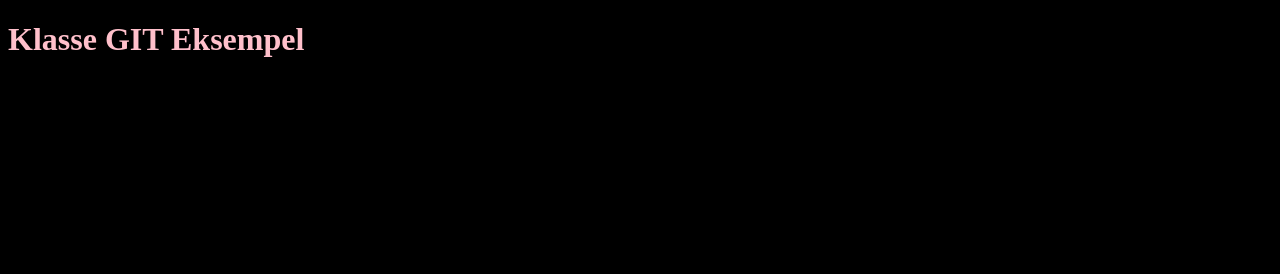
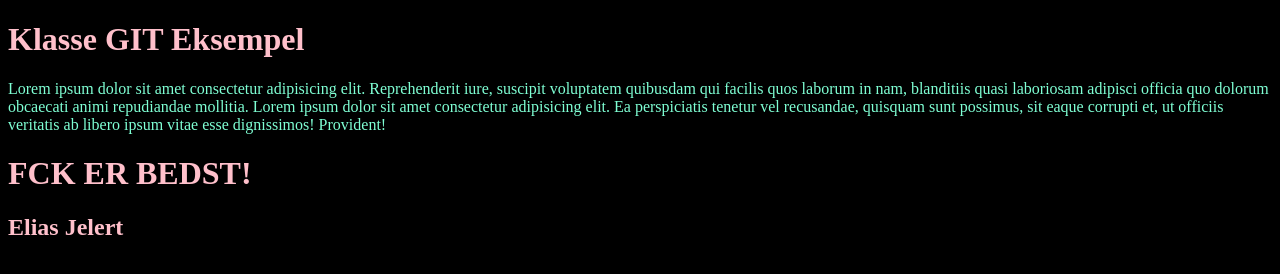
Before and after one commit to Isabella2308/kasse-git-eksempel, a plain HTML site: page index.html in a window 1280 px wide. Drawn offline with Linux system fonts and the light colour scheme.

Commit message:
Mere tekst og ændring i farver

```diff
--- a/index.html
+++ b/index.html
@@ -11,6 +11,19 @@
 <body>
     <h1>Klasse GIT Eksempel</h1>
     <script src="script.js"></script>
+
+    <p> Lorem ipsum dolor sit amet consectetur adipisicing elit. Reprehenderit iure, suscipit voluptatem quibusdam qui
+        facilis quos laborum in nam, blanditiis quasi laboriosam adipisci officia quo dolorum obcaecati animi
+        repudiandae mollitia. Lorem ipsum dolor sit amet consectetur adipisicing elit. Ea perspiciatis tenetur vel
+        recusandae, quisquam sunt possimus, sit eaque corrupti et, ut officiis veritatis ab libero ipsum vitae esse
+        dignissimos! Provident!</p>
+    <h1>FCK ER BEDST!</h1>
+    <h2>Elias Jelert</h2>
+
+
+
+
+
 </body>
 
 </html>
--- a/style.css
+++ b/style.css
@@ -7,3 +7,9 @@
 body {
   background-color: black;
 }
+p {
+  color: aquamarine;
+}
+h2 {
+  color: pink;
+}
```
